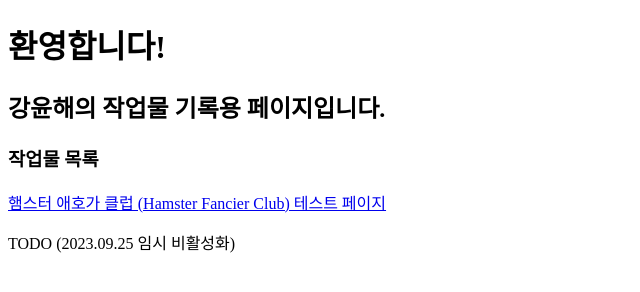
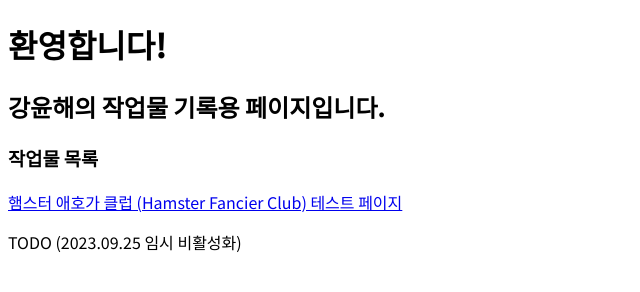
Before and after one commit to yunhaekang/yunhaekang-com, a plain HTML site: page index.html in a window 1280 px wide. Shown: the whole page, without its empty margins (0-640 px from the left). Drawn offline with Linux system fonts and the light colour scheme.

Commit message:
메인 및 테스트 페이지 폰트 설정

```diff
--- a/index.html
+++ b/index.html
@@ -3,13 +3,16 @@
     <head>
         <meta charset="UTF-8">
         <meta name="viewport" content="width=device-width, initial-scale=1.0">
+        <link rel="preconnect" href="https://fonts.googleapis.com">
+        <link rel="preconnect" href="https://fonts.gstatic.com" crossorigin>
+        <link href="https://fonts.googleapis.com/css2?family=Noto+Sans+KR:wght@400;500&display=swap" rel="stylesheet">
         <title>Yunhae Kang</title>
     </head>
-    <body>
-	<h1>환영합니다!</h1>
-	<h2>강윤해의 작업물 기록용 페이지입니다.</h2>
-	<h3>작업물 목록</h3>
-    <a href="temp/index.html">햄스터 애호가 클럽 (Hamster Fancier Club) 테스트 페이지</a>
-	<p>TODO (2023.09.25 임시 비활성화)</p>
+    <body style="font-family: 'Noto Sans KR', sans-serif;">
+	    <h1>환영합니다!</h1>
+	    <h2>강윤해의 작업물 기록용 페이지입니다.</h2>
+	    <h3>작업물 목록</h3>
+            <a href="temp/index.html">햄스터 애호가 클럽 (Hamster Fancier Club) 테스트 페이지</a>
+	        <p>TODO (2023.09.25 임시 비활성화)</p>
     </body>
 </html>
--- a/temp/css/common.css
+++ b/temp/css/common.css
@@ -1,7 +1,14 @@
 /* 마진 패딩 초기화 */
 * { padding: 0; margin: 0; }
 /* 페이지 기본 글꼴과 크기 설정 */
-body { font-family: "맑은 고딕";   font-size: 14px; }
+@font-face {
+  font-family: 'Noto Sans KR';
+  font-style: normal;
+  font-weight: 400;
+  font-display: swap;
+  src: url('https://fonts.googleapis.com/css2?family=Noto+Sans+KR&display=swap');
+}
+body { font-family: 'Noto Sans KR', sans-serif; font-size: 14px; }
 img { border: 0;}
 ul { list-style-type: none; }
 /* <a> 태그 기본 설정 */
```
Also changed, not shown: 1 other file.
